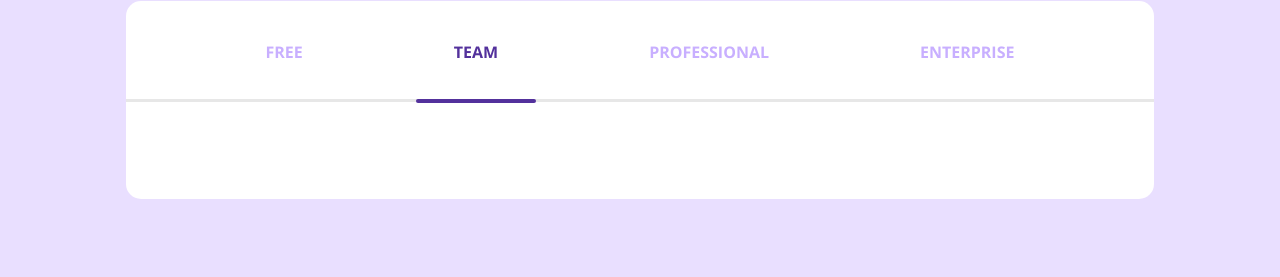
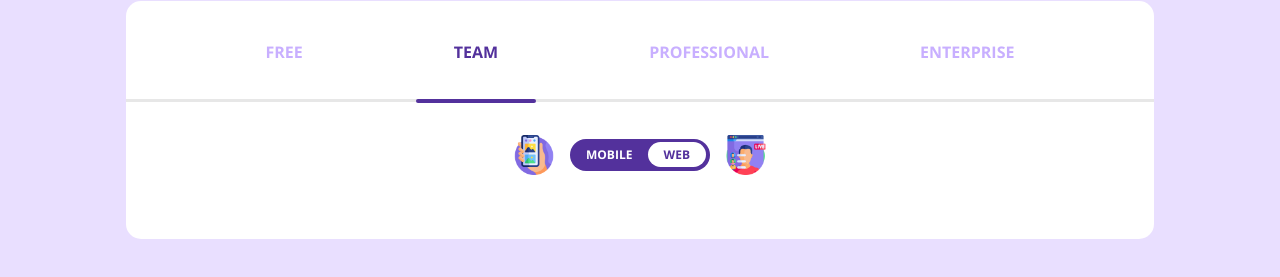
Before and after one commit to kankaGate/costEstimator, a plain HTML site: page index.html in a window 1280 px wide. Shown: the part 125-402 px from the top of the page. Drawn offline with nearby package versions, Linux system fonts and the light colour scheme.

Commit message:
add toggle button

```diff
--- a/index.html
+++ b/index.html
@@ -19,6 +19,14 @@
             <p>Enterprise</p>
         </div>
         <div class="line"></div>
+        <div class="toggle-wrapper">
+            <img src="images/icon1.png" alt="icon1">
+            <div class="toggle">
+                <span>Mobile</span>
+                <span>Web</span>
+            </div>
+            <img src="images/icon2.png" alt="icon2">
+        </div>
     </div>
 </body>
 </html>
--- a/style.css
+++ b/style.css
@@ -70,3 +70,40 @@ h1 {
     z-index: 2;
     border-radius: 10px;
 }
+
+.toggle-wrapper {
+    display: flex;
+    align-items: center;
+}
+
+.toggle-wrapper img {
+    height: 40px;
+    margin: 0 16px;
+}
+
+.toggle {
+    background-color: #53319c;
+    height: 32px;
+    width: 140px;
+    border-radius: 20px;
+    box-sizing: border-box;
+    display: flex;
+    justify-content: space-between;
+    align-items: center;
+    color: white;
+    text-transform: uppercase;
+    font-weight: bold;
+    padding: 0 4px 0 16px;
+    font-size: 12px;
+}
+
+.toggle span:first-of-type {
+
+}
+
+.toggle span:last-of-type {
+    background-color: white;
+    color: #53319c;
+    padding: 4px 16px;
+    border-radius: 20px;
+}
```
